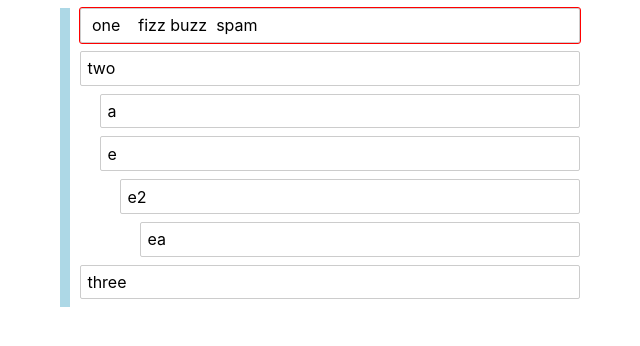
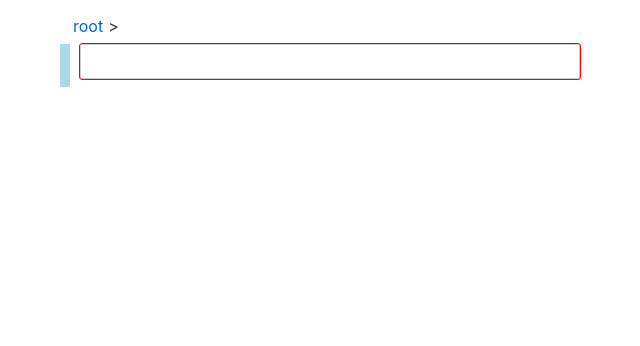
Before and after one commit to brianpeiris/note-tree, a Svelte app: page / in a window 1280 px wide. Shown: the top 346 px of the page, without its empty margins (320-960 px from the left). Built offline with nearby package versions, Linux system fonts and the light colour scheme.

Commit message:
focus and breadcrumb

```diff
--- a/src/App.svelte
+++ b/src/App.svelte
@@ -1,12 +1,14 @@
 <script>
-  import { onMount } from "svelte";
+  import { onMount, afterUpdate } from "svelte";
   import { firstIndexOf, lastIndexOf } from "./strings.js";
   import { randomId } from "./items.js";
+  import { modes } from "./constants.js";
   import Item from "./Item.svelte";
 
+  export let full = null;
   export let items = null;
+  export let path = null;
 
-  const modes = { normal: Symbol.for("normal"), insert: Symbol.for("insert") };
   let mode = modes.normal;
 
   let focused = items[0];
@@ -54,8 +56,18 @@
     },
   };
 
+  function save(items) {
+    const saved = items.map((item) => {
+      const savedItem = { ...item };
+      delete savedItem.parent;
+      delete savedItem.arr;
+      savedItem.children = save(savedItem.children);
+      return savedItem;
+    });
+    return saved;
+  }
+
   function handleKey(e) {
-    console.log(e.key);
     if (mode === modes.normal) {
       let handled = true;
       const noteEl = noteEls[focused.id].textarea;
@@ -221,6 +233,15 @@
           motions.moveTo(noteEl, noteEl.value.length);
           mode = modes.insert;
           break;
+        case "f":
+          if (focused.parent) {
+            location.href = `/?id=${focused.parent.id}`;
+          }
+          break;
+        case "u":
+          location.href =
+            path.length < 2 ? "/" : `/?id=${path.slice(-2)[0].id}`;
+          break;
         case "g":
           if (!action) {
             action = "g";
@@ -255,6 +276,7 @@
           if (e.key === "d") {
             const arr = focused.arr;
             const index = arr.indexOf(focused);
+            if (focused.parent || arr.length !== 1) {
               arr.splice(index, 1);
               if (arr.length) {
                 focused = arr[Math.min(arr.length - 1, index)];
@@ -262,6 +284,7 @@
                 focused = focused.parent;
               }
               items = items;
+            }
           }
           action = null;
           break;
@@ -281,12 +304,20 @@
           break;
       }
     }
+    localStorage.setItem("items", JSON.stringify(save(full), null, 2));
   }
 
   onMount(() => {});
+  afterUpdate(() => {});
 </script>
 
 <main>
+  <div class="path">
+    <a href="/">root</a>&gt;{#each path as part, i}
+      <a href="?id={part.id}">{part.content}</a
+      >{#if i !== path.length - 1}&gt;{/if}
+    {/each}
+  </div>
   <div
     class="mode"
     class:normal={mode === modes.normal}
@@ -295,6 +326,7 @@
   <div class="items" on:keydown={handleKey}>
     {#each items as item, i}
       <Item
+        {mode}
         focusedId={focused.id}
         bind:this={noteEls[item.id]}
         {item}
@@ -311,7 +343,14 @@
   }
   main {
     display: grid;
-    grid-template-columns: 20px auto;
+    grid-template: auto / 20px auto;
+  }
+  .path {
+    padding: 0.5em;
+    grid-column: span 2;
+  }
+  .path a {
+    padding: 0 5px;
   }
   .items {
     width: 500px;
--- a/src/Item.svelte
+++ b/src/Item.svelte
@@ -2,8 +2,10 @@
 
 <script>
   import { onMount, afterUpdate } from "svelte";
+  import { modes } from "./constants.js";
 
   export let item = null;
+  export let mode = null;
   export let focusedId = null;
   export let noteEls = null;
   export let textarea = null;
@@ -24,6 +26,8 @@
 <div id={item.id}>
   <input
     class:focused={item.id === focusedId}
+    class:normal={mode === modes.normal}
+    class:insert={mode === modes.insert}
     value={item.content}
     bind:this={textarea}
     on:input={(e) => changeNote(e.target.value)}
@@ -31,6 +35,7 @@
   <div class="children">
     {#each item.children as child}
       <svelte:self
+        {mode}
         {focusedId}
         bind:this={noteEls[child.id]}
         item={child}
@@ -51,4 +56,10 @@
     display: block;
     width: 100%;
   }
+  input.focused.normal {
+    color: blue;
+  }
+  input.focused.insert {
+    color: green;
+  }
 </style>
--- /dev/null
+++ b/src/constants.js
@@ -0,0 +1 @@
+export const modes = { normal: Symbol.for("normal"), insert: Symbol.for("insert") };
--- a/src/main.js
+++ b/src/main.js
@@ -1,26 +1,36 @@
 import App from "./App.svelte";
 import { randomId, link } from "./items.js";
 
+let json;
+if (localStorage.getItem("items")) {
+  json = localStorage.getItem("items");
+} else {
+  json = JSON.stringify([{ id: randomId(), content: "", children: [] }]);
+}
+
+const parsed = JSON.parse(json);
+
+const id = new URLSearchParams(location.search).get("id");
+
+function find(items, id, path) {
+  for (const item of items) {
+    if (item.id === id) return { items: item.children, path: path.concat(item) };
+    if (item.children.length) {
+      const found = find(item.children, id, path.concat(item));
+      if (found) return found;
+    }
+  }
+}
+
+let deep;
+if (id) deep = find(parsed, id, []);
 
 const app = new App({
   target: document.body,
   props: {
-    items: link([
-      { id: randomId(), content: " one    fizz buzz  spam", children: [] },
-      {
-        id: randomId(),
-        content: "two",
-        children: [
-          { id: randomId(), content: "a", children: [] },
-          { id: randomId(), content: "e", children: [
-            { id: randomId(), content: "e2", children: [
-              { id: randomId(), content: "ea", children: [] },
-            ] },
-          ] },
-        ],
-      },
-      { id: randomId(), content: "three", children: [] },
-    ]),
+    path: deep && deep.path || [],
+    full: parsed,
+    items: link((deep && deep.items) || parsed)
   },
 });
 
```
Lines whose indentation alone changed are shown as unchanged.
